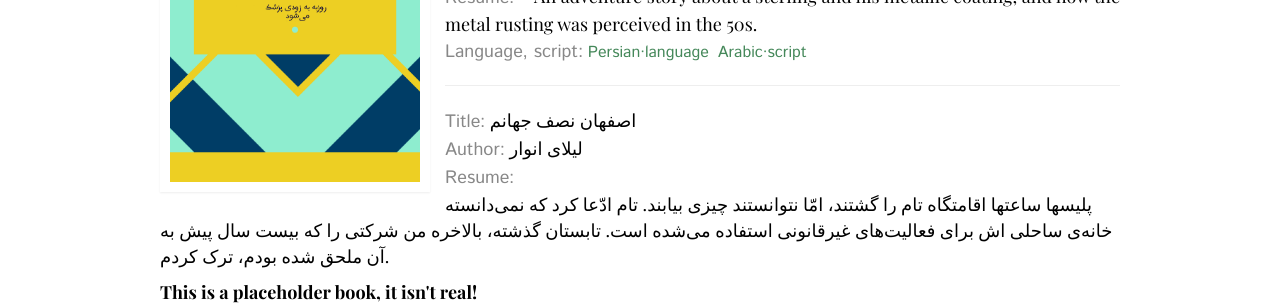
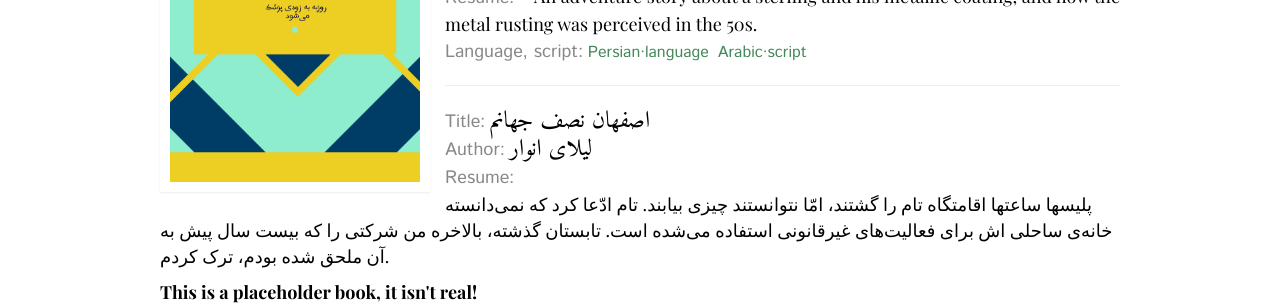
Before and after one commit to mlare/vodary, a Jekyll site: the page built from _posts/2017-12-11-esfahan-fa.markdown, in a window 1280 px wide. Shown: the part 503-808 px from the top of the page. Built offline with Jekyll 4.4.1, drawn with Linux system fonts in a browser that asks for light colours; some web fonts are replaced; Markdown is read by kramdown in place of the engine named in the settings.

Commit message:
Update post.html

```diff
--- a/_layouts/post.html
+++ b/_layouts/post.html
@@ -22,9 +22,9 @@ layout: default
 		</p>{% endif %}
                 <hr>
 
-		{% if page.ortitle %}<p class="bulk"><span class="technical">Title:</span> {{ page.ortitle }}</span></p>{% endif %}
-		{% if page.orauthor %}<p class="bulk"><span class="technical">Author:</span> {{ page.orauthor }}</span></p>{% endif %}
-		{% if page.orresume %}<p class="bulk"><span class="technical">Resume:</span> {{ page.orresume }}</span></p>{% endif %}
+		{% if page.ortitle %}<p class="bulk"><span class="technical">Title:</span> <span {% if page.tags contains "Arabic·script" %}class="arabic"{% endif %}>{{ page.ortitle }}</span></p>{% endif %}
+		{% if page.orauthor %}<p class="bulk"><span class="technical">Author:</span> <span {% if page.tags contains "Arabic·script" %}class="arabic"{% endif %}>{{ page.orauthor }}</span></p>{% endif %}
+		{% if page.orresume %}<p class="bulk"><span class="technical">Resume:</span> <span {% if page.tags contains "Arabic·script" %}class="arabic"{% endif %}>{{ page.orresume }}</span></p>{% endif %}
 
 		<!---
 		{% if page.homepage %}<a class="btn" href="{{ page.homepage }}"><i class="icon-home"></i> Homepage</a>{% endif %}
```
